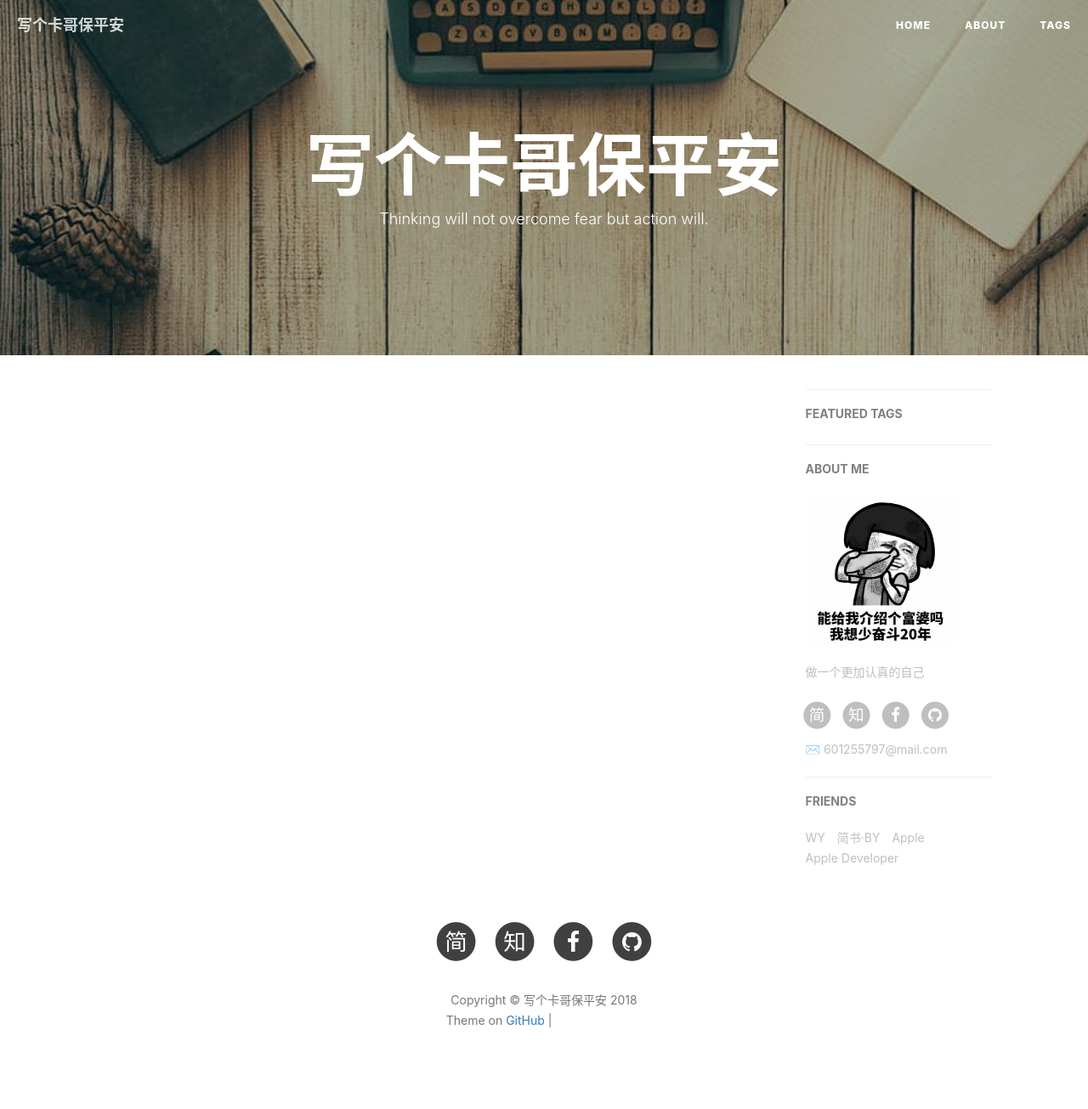
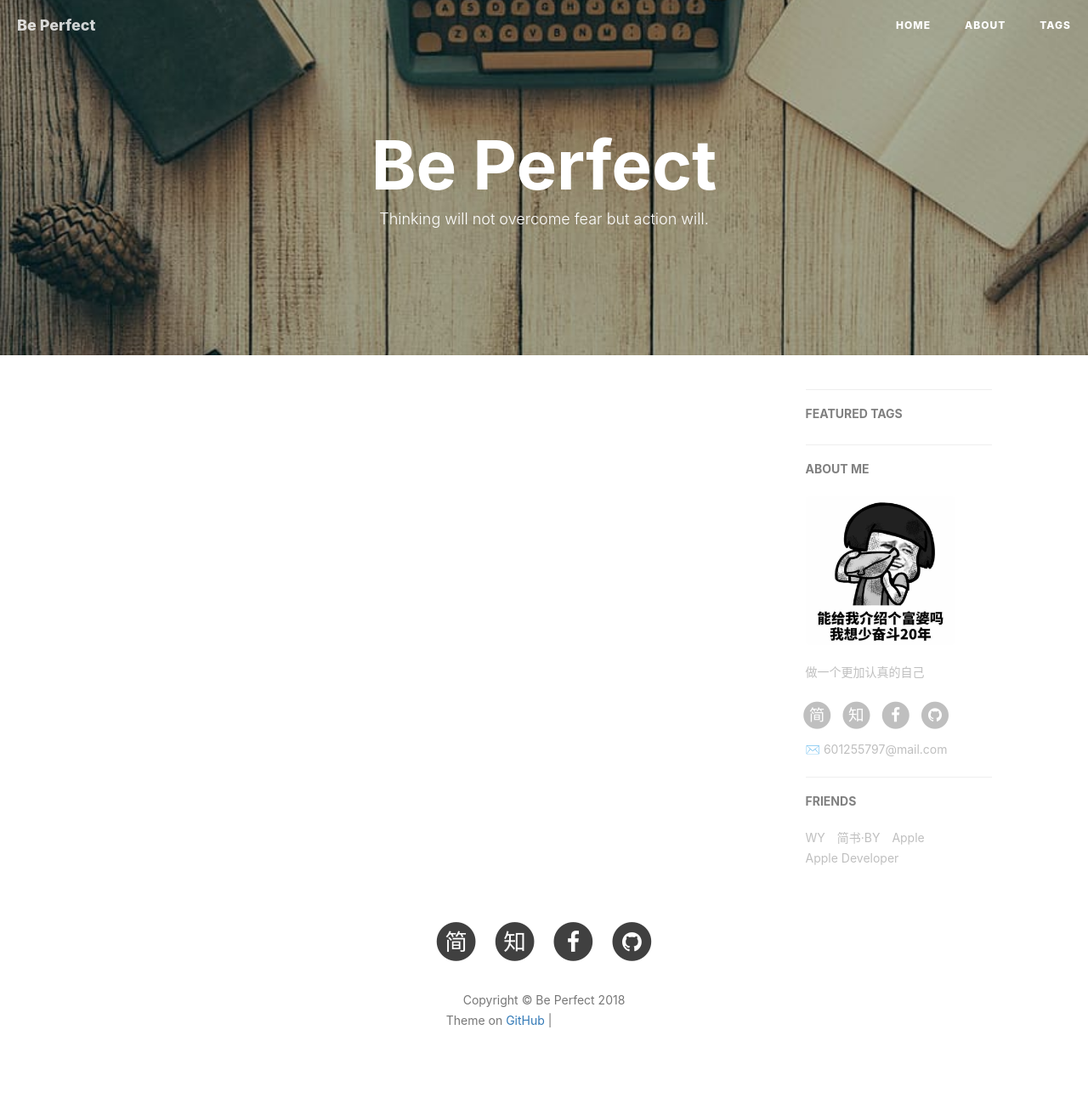
Before and after one commit to MagicalKevin/MagicalKevin.github.io, a Jekyll site: the page built from index.html, in a window 1280 px wide. Shown: the whole page at 85% size. Built offline with Jekyll 4.4.1, drawn with Linux system fonts in a browser that asks for light colours; nearby versions of some CDN libraries; the list of posts is cut into pages by our own code; comment, search, counter and statistics services are not loaded; grey boxes are pictures that could not be loaded.

Commit message:
Update _config.yml

```diff
--- a/_config.yml
+++ b/_config.yml
@@ -1,6 +1,6 @@
 # Site settings
-title: 写个卡哥保平安
-SEOTitle: 陈炫坤的博客 | BY Magical Kevin
+title: Be Perfect
+SEOTitle: 陈炫坤的博客 | Be Perfect
 header-img: img/post-bg-desk.jpg
 email: 601255797@mail.com
 description: "Every failure is leading towards success."
```
